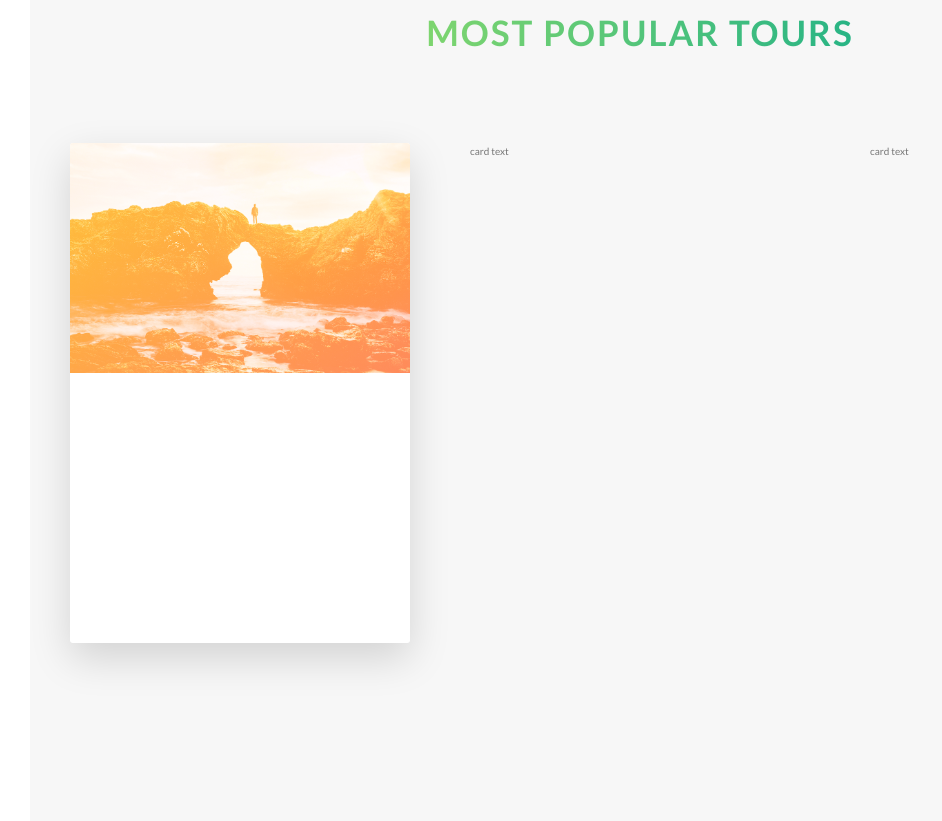
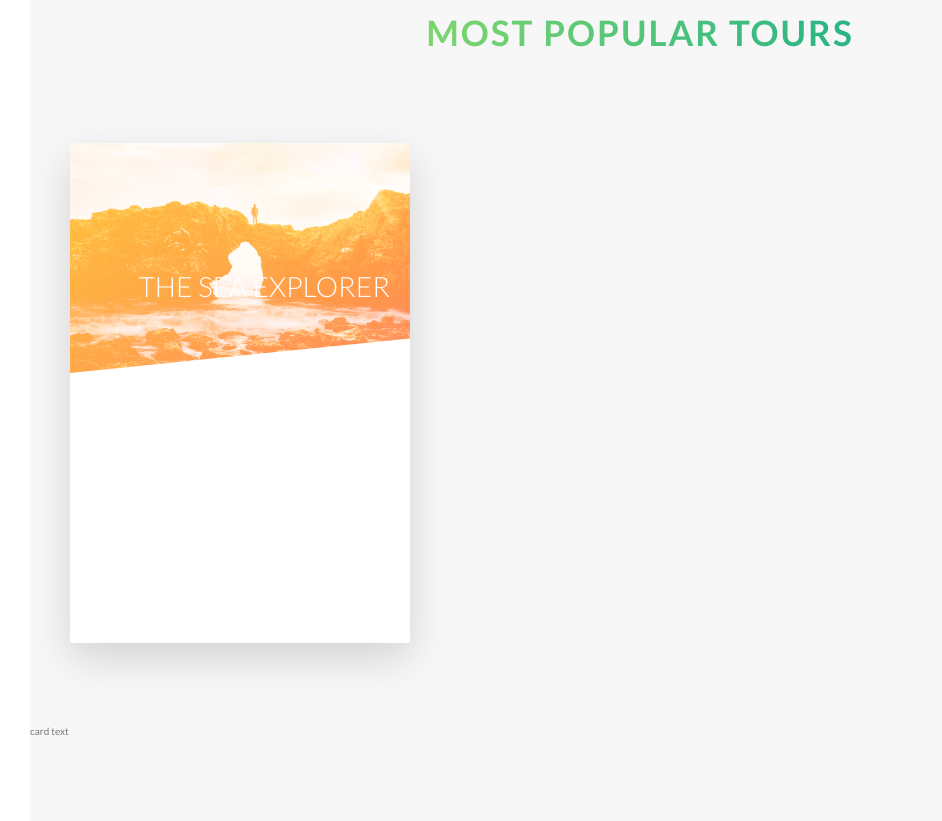
Before and after one commit to CarlosRGL/CSS-course, a website: page Natours/index.html in a window 1280 px wide. Shown: the part 2359-3180 px from the top of the page, without its empty margins (0-942 px from the left). Drawn offline with Linux system fonts and the light colour scheme.

Commit message:
continue card

```diff
--- a/Natours/index.html
+++ b/Natours/index.html
@@ -114,13 +114,13 @@
             <div class="row">
                 <div class="col-1-of-3">
                     <div class="card">
-                        <div class="card__side card__side--front">
+                        <h class="card__side card__side--front">
                             <div class="card__picture card__picture--1">
                                 &nbsp;
                             </div>
-                            <div class="card__heading">
-                                heading
-                            </div>
+                            <h4 class="card__heading">
+                                The sea explorer
+                            </h4>
                             <div class="card__details">
                                 details
                             </div>
--- a/Natours/sass/components/_card.scss
+++ b/Natours/sass/components/_card.scss
@@ -51,6 +51,7 @@
     background-size: cover;
     height: 23rem;
     background-blend-mode: screen;
+    clip-path: polygon(0 0, 100% 0, 100% 85%, 0 100%);
     &--1 {
       background-image: linear-gradient(
           to right bottom,
@@ -68,4 +69,14 @@
       background-image: url(../img/nat-5.jpg);
     }
   }
+  &__heading {
+    font-size: 2.8rem;
+    font-weight: 300;
+    text-transform: uppercase;
+    color: $color-white;
+    position: absolute;
+    top: 12rem;
+    right: 2rem;
+    text-align: right;
+  }
 }
```
Also changed, not shown: Natours/css/style.css. Lines whose indentation alone changed are shown as unchanged.
